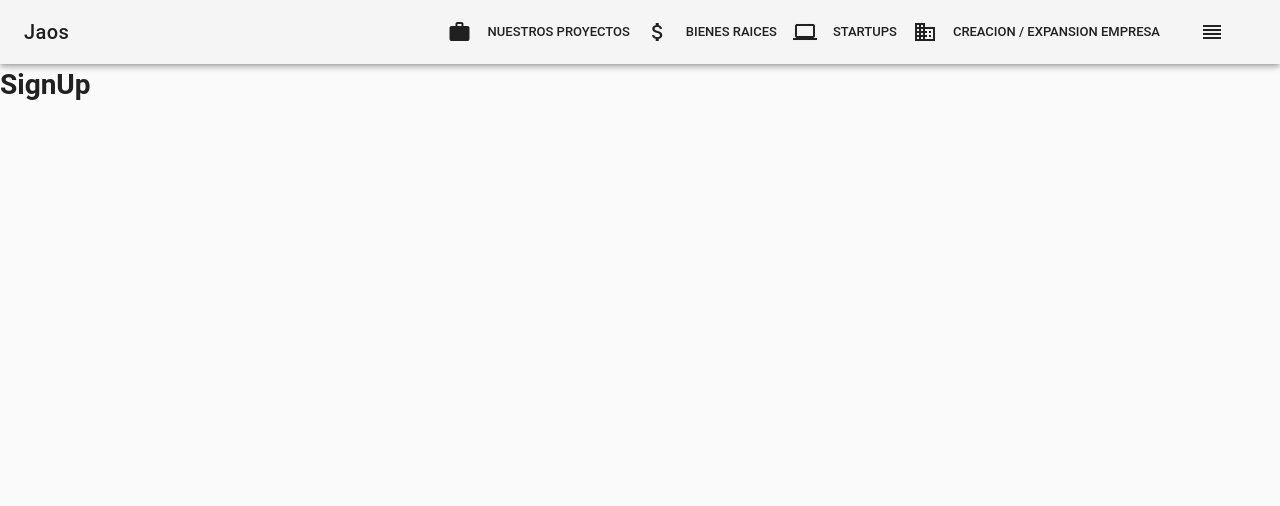
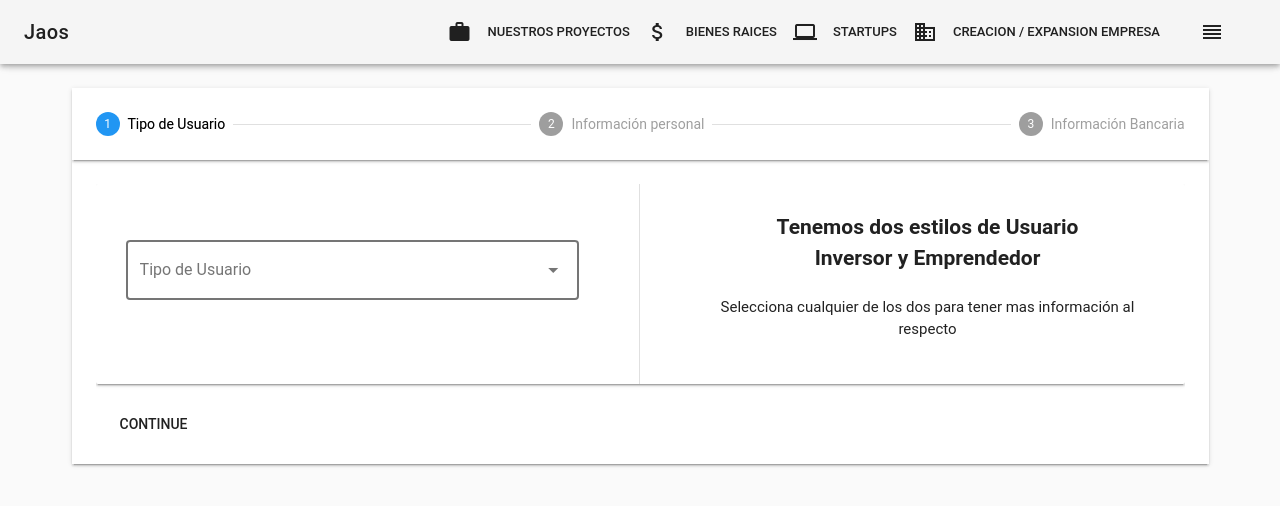
Before and after one commit to Isardbp/jaos-web-app, a Vue app: page /signUp in a window 1280 px wide. Shown: the top 506 px of the page. Built offline with nearby package versions, Linux system fonts and the light colour scheme; a small style sheet from the web is missing.

Commit message:
SignUp (Tipo usuario)

```diff
--- a/src/components/SignUp/SignUp.vue
+++ b/src/components/SignUp/SignUp.vue
@@ -1,3 +1,123 @@
 <template>
-    <h1>SignUp</h1>
+    <v-container>
+        <v-layout row wrap>
+            <v-flex xs12>
+               <v-stepper v-model="e1">
+                    <v-stepper-header>
+                    <v-stepper-step :complete="e1 > 1" step="1" color="blue">Tipo de Usuario</v-stepper-step>
+
+                    <v-divider></v-divider>
+
+                    <v-stepper-step :complete="e1 > 2" step="2" color="blue">Información personal</v-stepper-step>
+
+                    <v-divider></v-divider>
+
+                    <v-stepper-step step="3" color="blue">Información Bancaria</v-stepper-step>
+                    </v-stepper-header>
+
+                    <v-stepper-items>
+                    <v-stepper-content step="1">
+                        <v-card
+                        class="mb-3"
+                        height="200px"
+                        >
+                            <v-layout align-center justify-space-around row fill-height>
+                                <v-flex xs5>
+                                    <v-select
+                                    :items="userTypeItems"
+                                    label="Tipo de Usuario"
+                                    v-on:change="changeText"
+                                    outline
+                                    color="blue"
+                                    >
+                                    </v-select>
+                                </v-flex>
+                                <v-divider vertical></v-divider>
+                                <v-flex xs5>
+                                    <h2 id="userType" class="text-md-center"> Tenemos dos estilos de Usuario <br> Inversor y Emprendedor</h2>
+                                    <br>
+                                    <p id="userDescription" class="text-md-center">Selecciona cualquier de los dos para
+                                        tener mas información al respecto</p>
+                                </v-flex>
+                            </v-layout>
+                        </v-card>
+
+                        <v-btn
+                        flat
+                        @click="e1 = 2"
+                        >
+                        Continue
+                        </v-btn>
+                    </v-stepper-content>
+
+                    <v-stepper-content step="2">
+                        <v-card
+                        class="mb-5"
+                        height="200px"
+                        ></v-card>
+
+                        <v-btn
+                        flat
+                        @click="e1 = 3"
+                        >
+                        Continue
+                        </v-btn>
+
+                        <v-btn flat @click="e1 = 1">Atrás</v-btn>
+                    </v-stepper-content>
+
+                    <v-stepper-content step="3">
+                        <v-card
+                        class="mb-5"
+                        height="200px"
+                        ></v-card>
+
+                        <v-btn
+                        flat
+                        >
+                        Finalizar
+                        </v-btn>
+
+                        <v-btn flat @click="e1 = 2">Atrás</v-btn>
+                    </v-stepper-content>
+                    </v-stepper-items>
+                </v-stepper>
+            </v-flex>
+        </v-layout>
+    </v-container>
 </template>
+
+<script>
+  export default {
+    data () {
+      return {
+        changeText,
+        e1: 0,
+        userTypeItems: ['Inversor', 'Emprendedor']
+      }
+    }
+  }
+  function changeText(value) {
+      if(!value.localeCompare('Emprendedor')){
+            console.log(value)
+            console.log('Emprendedor')
+            document.getElementById("userType").innerHTML = "Emprendedor"
+            document.getElementById("userDescription").innerHTML = "Un Emprendedor puede crear startups, los cuales gracias a nosotros"+
+            "pueden evolucionar y bla bla bla bla "
+      }
+      else if (!value.localeCompare('Inversor')){
+            console.log(value)
+            console.log('Inversor')
+            document.getElementById("userType").innerHTML = "Inversor"
+            document.getElementById("userDescription").innerHTML = "Un Inversor puede invertir en proyectos, startups... Y mas texto que"+
+            "tendremos que pensar"
+
+      }
+  }
+</script>
+
+<style>
+#userDescription{
+    font-size: 15px;
+}
+</style>
```
